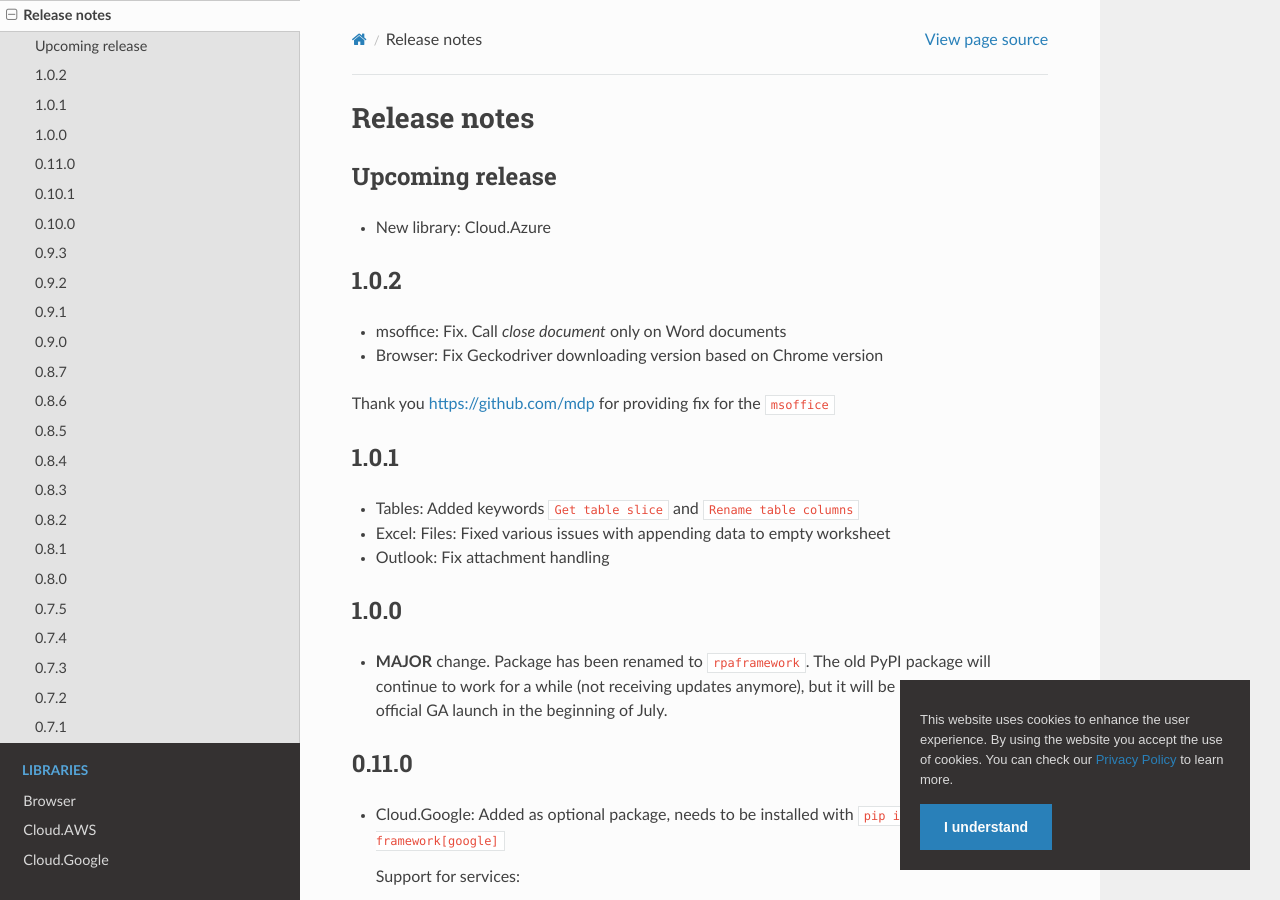
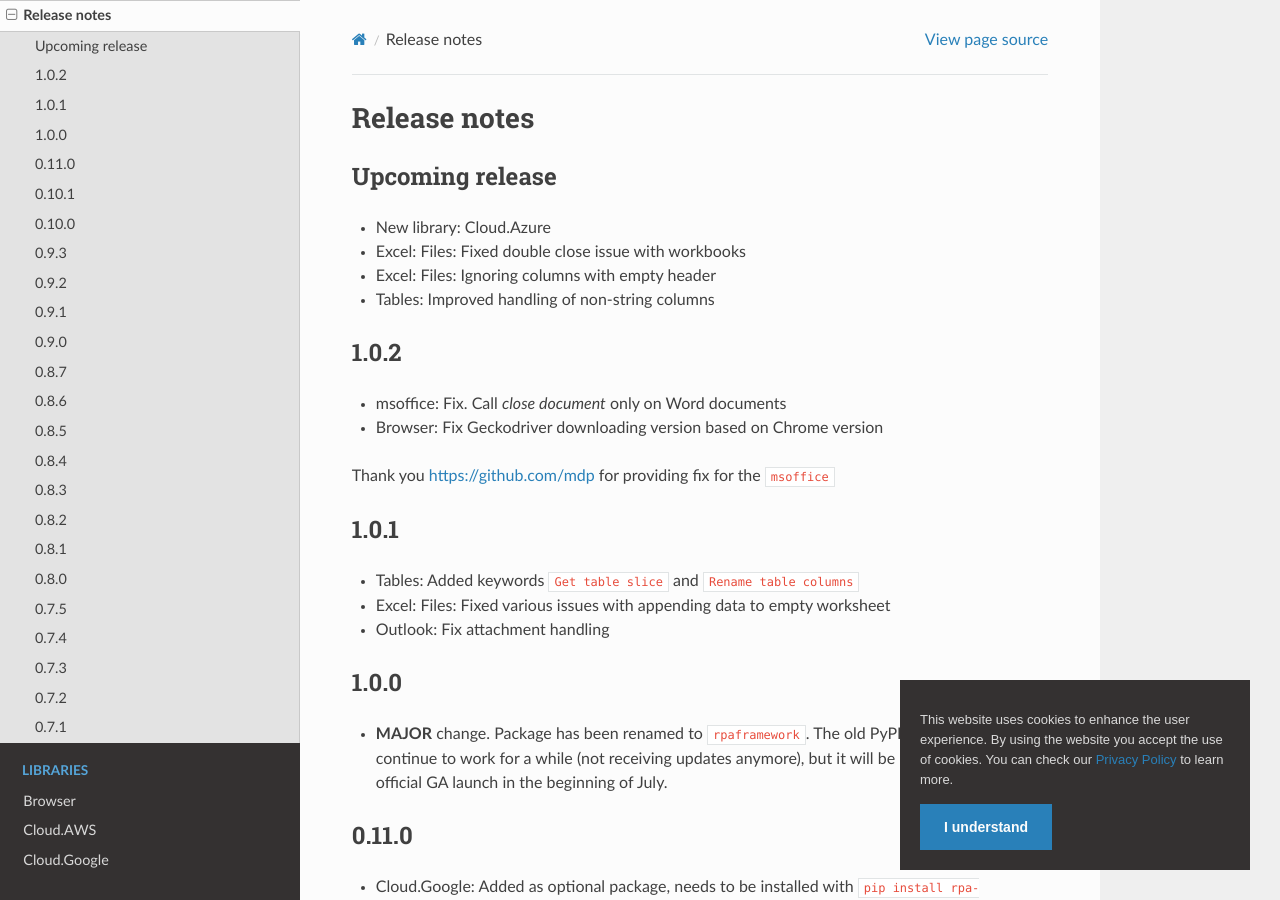
Before and after one commit to coderprovider/Framework-RPA, a Sphinx documentation site: the page built from docs/source/releasenotes.rst, in a window 1280 px wide and 900 px high. Built offline with Sphinx 7.4.7 and the Read the Docs theme 2.0.0, drawn with Linux system fonts in a browser that asks for light colours; pages that are not in the unit, such as notebooks, are missing from menus.

Commit message:
Updated releasenotes

```diff
--- a/docs/source/releasenotes.rst
+++ b/docs/source/releasenotes.rst
@@ -5,6 +5,9 @@ Upcoming release
 ----------------
 
 - New library: Cloud.Azure
+- Excel: Files: Fixed double close issue with workbooks
+- Excel: Files: Ignoring columns with empty header
+- Tables: Improved handling of non-string columns
 
 1.0.2
 -----
```
